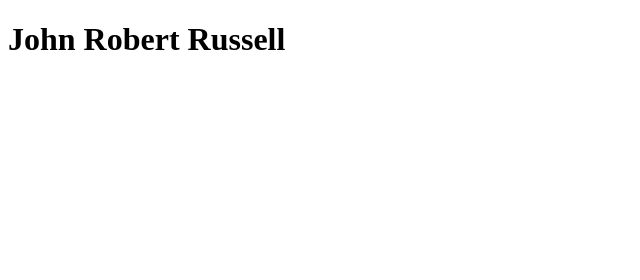
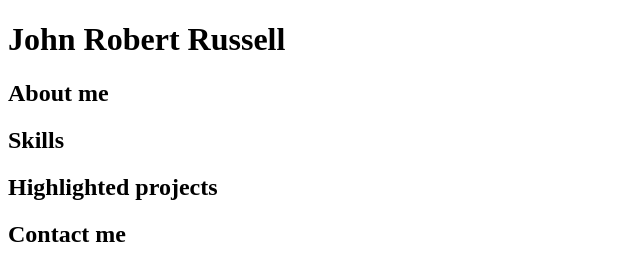
Before and after one commit to JohnRobertR/JohnRobertR.github.io, a plain HTML site: page index.html in a window 1280 px wide. Shown: the whole page, without its empty margins (0-640 px from the left). Drawn offline with Linux system fonts and the light colour scheme.

Commit message:
Add portfolio base

```diff
--- a/index.html
+++ b/index.html
@@ -5,5 +5,9 @@
     </head>
     <body>
         <h1>John Robert Russell</h1>
+        <div class="about"><h2>About me</h2></div>
+        <div class="skills"><h2>Skills</h2></div>
+        <div class="projects"><h2>Highlighted projects</h2></div>
+        <div class="contact"><h2>Contact me</h2></div>
     </body>
 </html>
```
